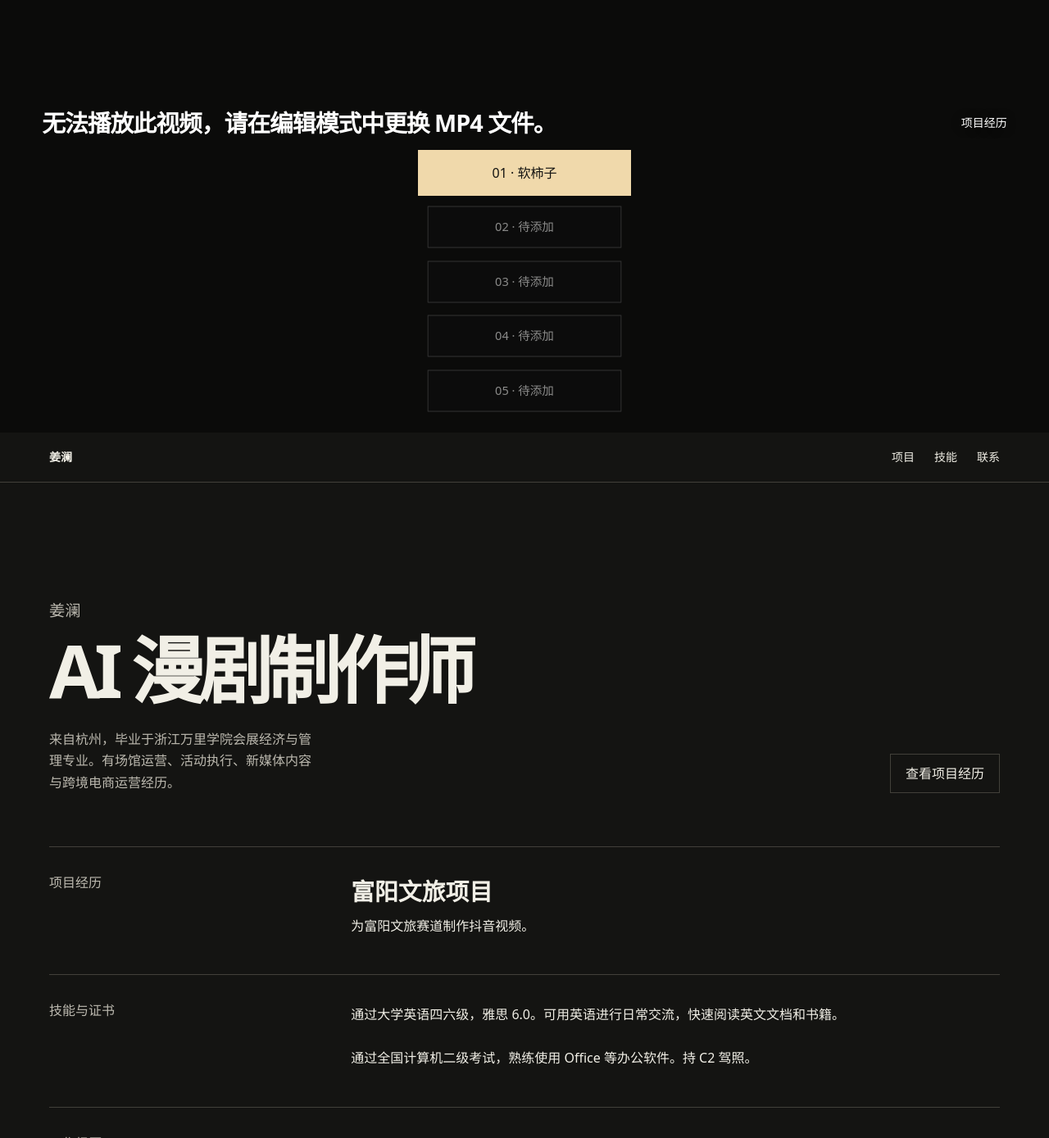
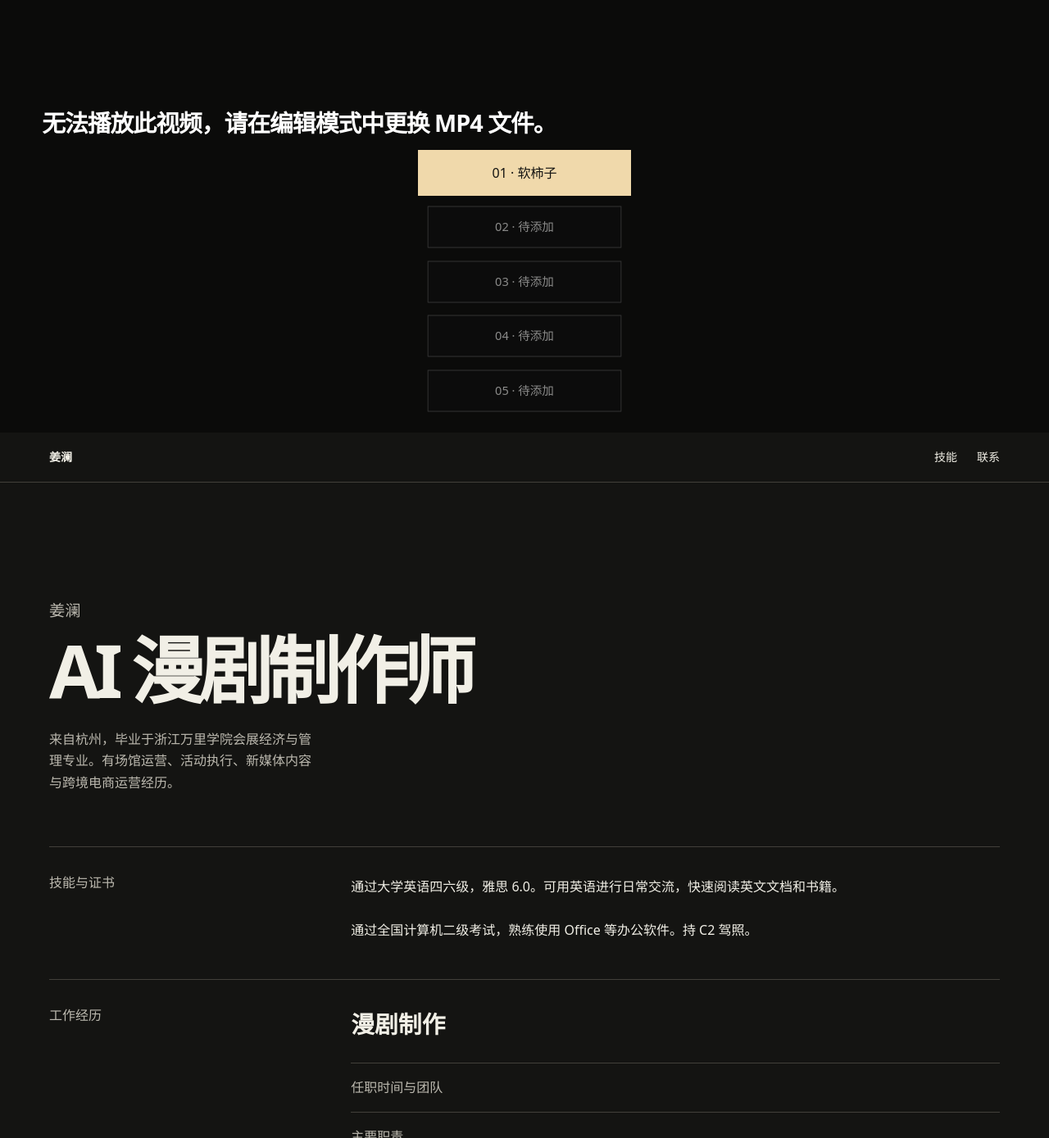
Before and after one commit to 1923260432-ship-it/ai-comic-portfolio, a plain HTML site: page index.html in a window 1280 px wide. Shown: the part 540-1929 px from the top of the page at 82% size. Drawn offline with Linux system fonts and the light colour scheme.

Commit message:
Remove project experience section

```diff
--- a/index.html
+++ b/index.html
@@ -80,7 +80,7 @@
 <body>
 <div class="edit-bar" id="edit-bar" hidden><strong>直接点击文字修改，改完点保存</strong><button id="save-edits" type="button">保存</button><button id="cancel-edits" type="button">取消</button><label for="edit-film-slot">影片位</label><select id="edit-film-slot"><option value="0">第 1 支</option><option value="1">第 2 支</option><option value="2">第 3 支</option><option value="3">第 4 支</option><option value="4">第 5 支</option></select><label for="edit-film-title">片名</label><input id="edit-film-title" type="text" maxlength="100" placeholder="输入片名"><button type="button" id="upload-film">添加或更换视频</button><a href="#projection">回到视频</a><span id="edit-message" role="status"></span></div>
 <section class="cinema" aria-label="作品放映">
-  <div class="cinema-head"><strong>AI 漫剧制作师</strong><div class="cinema-tools"><details class="index-menu"><summary>索引</summary><div class="index-panel"><a href="#projection">作品放映</a><a href="#projects">项目经历</a><a href="#home">个人简历</a><a href="#contact">联系方式</a></div></details></div></div>
+  <div class="cinema-head"><strong>AI 漫剧制作师</strong><div class="cinema-tools"><details class="index-menu"><summary>索引</summary><div class="index-panel"><a href="#projection">作品放映</a><a href="#home">个人简历</a><a href="#contact">联系方式</a></div></details></div></div>
   <div class="projection" id="projection"><div class="screen-swipe" aria-hidden="true"></div>
     <div class="empty" id="projection-empty"><p>视频加载后将在这里播放。</p></div>
     <video id="showreel" hidden controls muted playsinline loop preload="metadata" aria-label="作品视频"></video>
@@ -92,17 +92,14 @@
   <button type="button" tabindex="-1" data-film="3" aria-pressed="false">04 · 待添加</button>
   <button type="button" tabindex="-1" data-film="4" aria-pressed="false">05 · 待添加</button>
 </nav>
-<div class="cinema-foot"><input id="video-file" type="file" accept="video/*,.mp4,.webm" hidden><p id="video-status" role="status">软柿子</p><a href="#projects">项目经历</a></div>
+<div class="cinema-foot"><input id="video-file" type="file" accept="video/*,.mp4,.webm" hidden><p id="video-status" role="status">软柿子</p></div>
 </section>
-<header class="top"><div class="wrap bar"><a href="#home"><strong>姜澜</strong></a><nav aria-label="简历导航"><a href="#projects">项目</a><a href="#skills">技能</a><a href="#contact">联系</a></nav></div></header>
+<header class="top"><div class="wrap bar"><a href="#home"><strong>姜澜</strong></a><nav aria-label="简历导航"><a href="#skills">技能</a><a href="#contact">联系</a></nav></div></header>
 <main class="wrap" id="home">
 <section class="hero" aria-labelledby="role">
 <p class="name">姜澜</p><h1 id="role">AI 漫剧制作师</h1>
-<div class="hero-bottom"><p>来自杭州，毕业于浙江万里学院会展经济与管理专业。有场馆运营、活动执行、新媒体内容与跨境电商运营经历。</p><a class="action" href="#projects">查看项目经历</a></div>
+<div class="hero-bottom"><p>来自杭州，毕业于浙江万里学院会展经济与管理专业。有场馆运营、活动执行、新媒体内容与跨境电商运营经历。</p></div>
 </section>
-<section class="section" id="projects"><h2>项目经历</h2><div class="entries">
-<article><h3>富阳文旅项目</h3><p>为富阳文旅赛道制作抖音视频。</p></article>
-</div></section>
 <section class="section" id="skills"><h2>技能与证书</h2><div class="entries">
 <p>通过大学英语四六级，雅思 6.0。可用英语进行日常交流，快速阅读英文文档和书籍。</p>
 <p>通过全国计算机二级考试，熟练使用 Office 等办公软件。持 C2 驾照。</p>
@@ -377,7 +374,7 @@ cancel.addEventListener('click', () => {
 });
 save.addEventListener('click', async () => {
   save.disabled = cancel.disabled = upload.disabled = slot.disabled = titleInput.disabled = true;
-  const draft = {resumeRevision: 2, text: fields.map(field => field.textContent), videos: filmButtons.map((_, index) => filmAt(index)), titles: filmButtons.map((_, index) => customTitle(index).trim())};
+  const draft = {resumeRevision: 3, text: fields.map(field => field.textContent), videos: filmButtons.map((_, index) => filmAt(index)), titles: filmButtons.map((_, index) => customTitle(index).trim())};
   try {
     const db = await database;
     await new Promise((resolve, reject) => {
@@ -414,7 +411,10 @@ database.then(db => {
   request.onsuccess = () => {
     if (request.result) {
       saved = request.result;
-      if (saved.resumeRevision === 2) applyText(saved.text);
+      if (saved.resumeRevision === 2 && Array.isArray(saved.text)) {
+        saved = {...saved, resumeRevision: 3, text: [...saved.text.slice(0, 3), ...saved.text.slice(6)]};
+      }
+      if (saved.resumeRevision === 3) applyText(saved.text);
       selectFilm(activeFilm);
     }
     editButtons.forEach(button => button.disabled = false);
```
